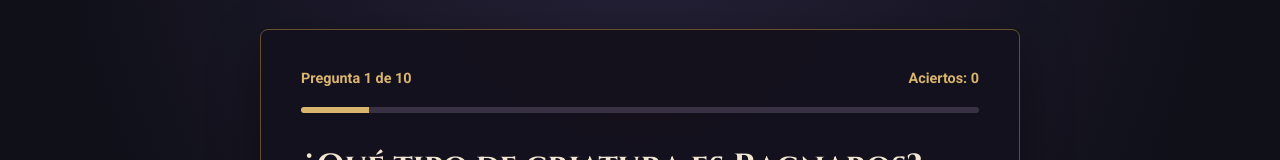
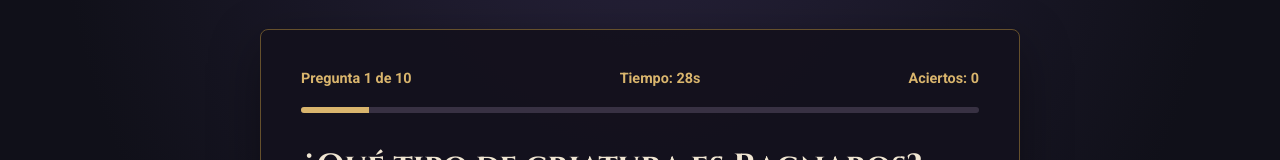
Before and after one commit to PDaniP/Quiz-App, a React (Vite) app in the folder quiz-app/: page / in a window 1280 px wide. Both pictures are taken after a click on the button "Comenzar quiz". Shown: the part 183-343 px from the top of the page. Built offline with nearby package versions, Linux system fonts and the light colour scheme.

Commit message:
introduccion del temporizador

```diff
--- a/quiz-app/src/pages/Quiz.jsx
+++ b/quiz-app/src/pages/Quiz.jsx
@@ -1,20 +1,46 @@
-import { useState } from "react";
+import { useState, useEffect } from "react";
 
 function Quiz({ questions, onFinish }) {
     const [currentIndex, setCurrentIndex] = useState(0);
     const [selectedAnswer, setSelectedAnswer] = useState(null);
     const [score, setScore] = useState(0);
+    const [timeLeft, setTimeLeft] = useState(30);
+    const [timeExpired, setTimeExpired] = useState(false);
 
     const currentQuestion = questions[currentIndex];
+
+    useEffect(() => {
+        if (selectedAnswer !== null) {
+            return;
+        }
+
+        if (timeLeft === 0) {
+            handleAnswer(null);
+            return;
+        }
+
+        const timer = setTimeout(() => {
+            setTimeLeft((previousTime) => previousTime - 1);
+        }, 1000);
+
+        return () => clearTimeout(timer);
+
+    }, [timeLeft, selectedAnswer]);
+
 
     function handleAnswer(answerIndex) {
         if (selectedAnswer !== null) {
             return;
         }
 
-        setSelectedAnswer(answerIndex);
+        if (answerIndex === null) {
+            setTimeExpired(true);
+        } else {
+            setSelectedAnswer(answerIndex);
+        }
 
         const isCorrect =
+            answerIndex !== null &&
             answerIndex === currentQuestion.correctAnswer;
 
         const updatedScore = score + (isCorrect ? 1 : 0);
@@ -26,6 +52,8 @@ function Quiz({ questions, onFinish }) {
                 setScore(updatedScore);
                 setCurrentIndex(currentIndex + 1);
                 setSelectedAnswer(null);
+                setTimeExpired(false)
+                setTimeLeft(30);
             }
         }, 3500);
     }
@@ -43,6 +71,10 @@ function Quiz({ questions, onFinish }) {
                 <div className="quiz_header">
                     <span>
                         Pregunta {currentIndex + 1} de {questions.length}
+                    </span>
+
+                    <span>
+                        Tiempo: {timeLeft}s
                     </span>
 
                     <span>
@@ -90,7 +122,7 @@ function Quiz({ questions, onFinish }) {
                     })}
                 </div>
 
-                {selectedAnswer !== null && (
+                {(selectedAnswer !== null || timeExpired) && (
                     <div
                         className={`quiz_feedback ${
                             isCorrect ? "feedback_correct" : "feedback_incorrect"
@@ -98,7 +130,9 @@ function Quiz({ questions, onFinish }) {
                         role="status"
                     >
                         <strong>
-                            {isCorrect ? "¡Respuesta correcta!" : "Respuesta incorrecta"}
+                            {timeExpired
+                                ? "¡Se acabo el tiempo!"
+                                : isCorrect ? "¡Respuesta correcta!" : "Respuesta incorrecta"}
                         </strong>
 
                         <p>
```
